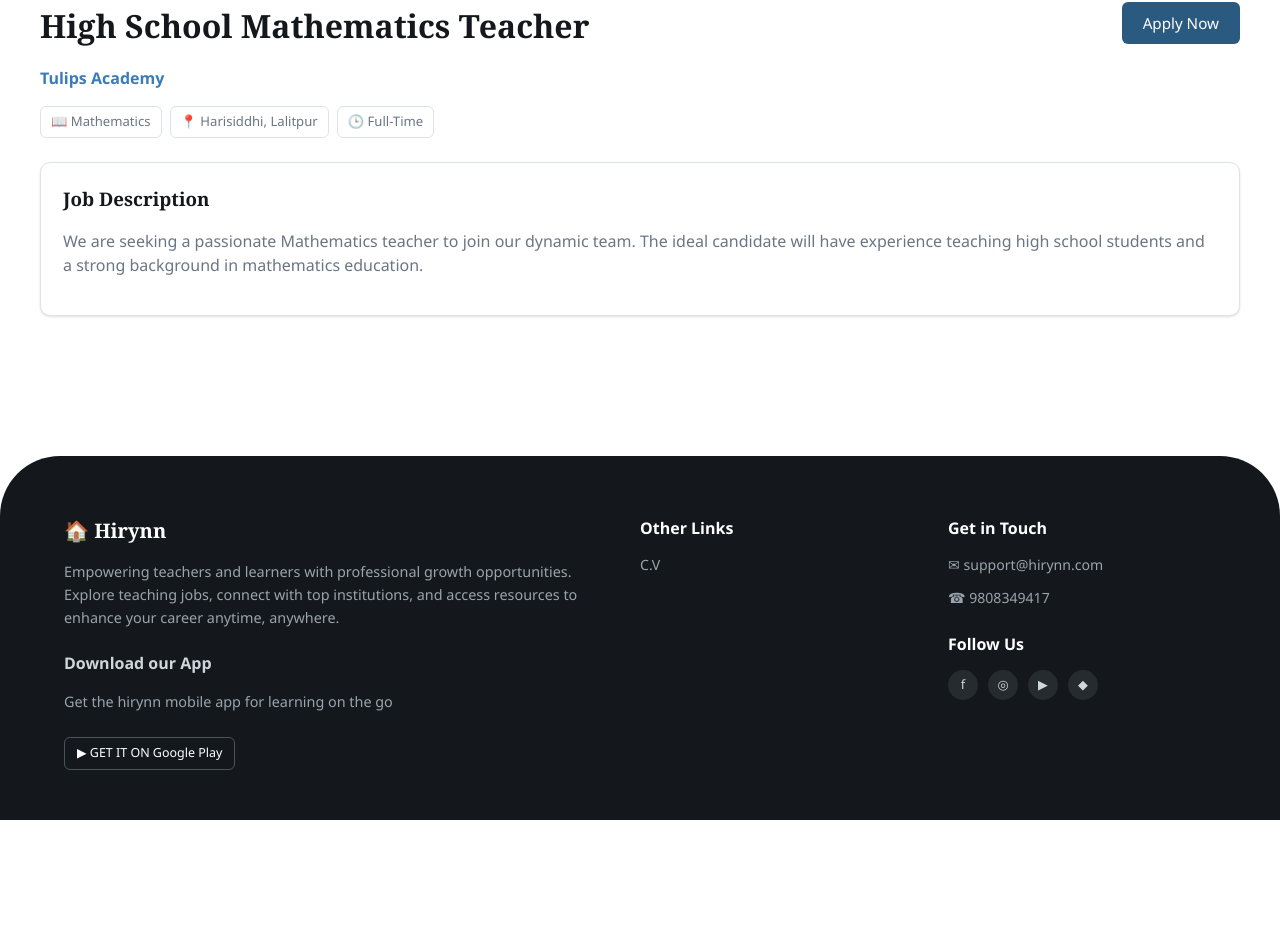
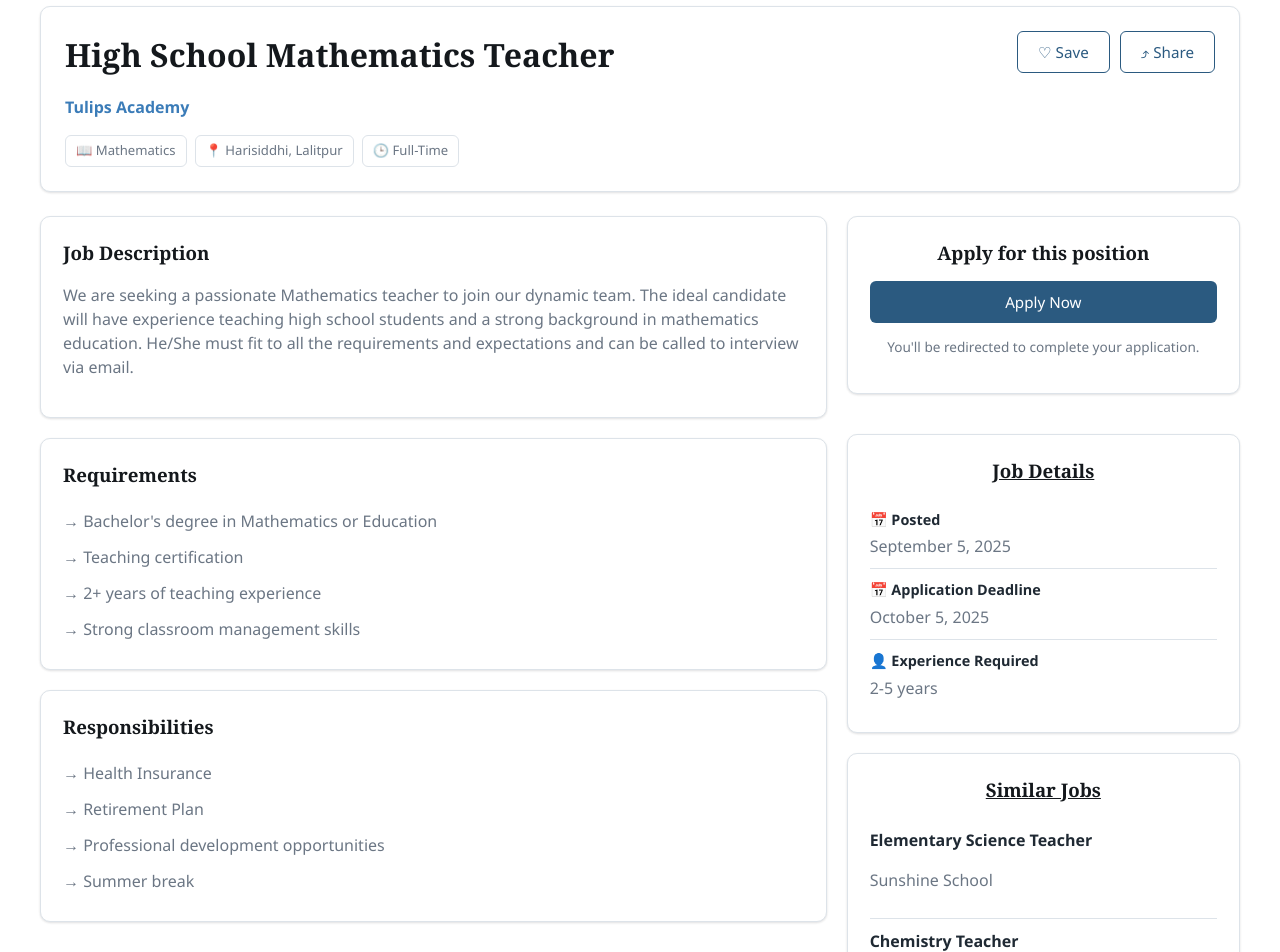
Before and after one commit to LaskaMaharjan/Hirynn-Website, a React (Vite) app: page /jobs/1 in a window 1280 px wide. Shown: the part 163-1115 px from the top of the page. Before the commit the page ends 983 px from the top, so only its background shows below. Built offline with nearby package versions, Linux system fonts and the light colour scheme.

Commit message:
Updated JobDetail

```diff
--- a/src/Components/JobDetail.jsx
+++ b/src/Components/JobDetail.jsx
@@ -1,11 +1,32 @@
+import { Link } from "react-router-dom";
+
+const requirements = [
+  "Bachelor's degree in Mathematics or Education",
+  "Teaching certification",
+  "2+ years of teaching experience",
+  "Strong classroom management skills",
+];
+
+const responsibilities = [
+  "Health Insurance",
+  "Retirement Plan",
+  "Professional development opportunities",
+  "Summer break",
+];
+
+const similarJobs = [
+  { title: "Elementary Science Teacher", institution: "Sunshine School" },
+  { title: "Chemistry Teacher", institution: "Euro School" },
+];
+
 export default function JobDetail() {
   const handleApply = () => {
     alert("Application submitted! (demo only)");
   };
 
   return (
-    <div className="page container">
-      <p className="back-link">← Back to jobs</p>
+    <div className="page container job-detail">
+      <Link to="/jobs" className="back-link">← Back to jobs</Link>
 
       <div className="job-detail-header">
         <div>
@@ -17,17 +38,86 @@
             <span className="pill">🕒 Full-Time</span>
           </div>
         </div>
-        <button className="btn btn-primary" onClick={handleApply}>Apply Now</button>
+        <div className="job-detail-actions">
+          <button className="btn btn-outline">♡ Save</button>
+          <button className="btn btn-outline">⤴ Share</button>
+        </div>
       </div>
 
-      <div className="job-detail-body">
-        <h3>Job Description</h3>
-        <p className="text-muted">
-          We are seeking a passionate Mathematics teacher to join our
-          dynamic team. The ideal candidate will have experience teaching
-          high school students and a strong background in mathematics
-          education.
-        </p>
+      <div className="job-detail-grid">
+        <div className="job-detail-main">
+          <div className="job-detail-body">
+            <h3>Job Description</h3>
+            <p className="text-muted">
+              We are seeking a passionate Mathematics teacher to join our
+              dynamic team. The ideal candidate will have experience
+              teaching high school students and a strong background in
+              mathematics education. He/She must fit to all the
+              requirements and expectations and can be called to interview
+              via email.
+            </p>
+          </div>
+
+          <div className="job-detail-body">
+            <h3>Requirements</h3>
+            <ul className="arrow-list">
+              {requirements.map((r) => (
+                <li key={r}>→ {r}</li>
+              ))}
+            </ul>
+          </div>
+
+          <div className="job-detail-body">
+            <h3>Responsibilities</h3>
+            <ul className="arrow-list">
+              {responsibilities.map((r) => (
+                <li key={r}>→ {r}</li>
+              ))}
+            </ul>
+          </div>
+        </div>
+
+        <div className="job-detail-side">
+          <div className="job-detail-body text-center">
+            <h3>Apply for this position</h3>
+            <button className="btn btn-primary btn-block" onClick={handleApply}>
+              Apply Now
+            </button>
+            <p className="text-muted apply-note">
+              You'll be redirected to complete your application.
+            </p>
+          </div>
+
+          <div className="job-detail-body">
+            <h3 className="text-center underline-heading">Job Details</h3>
+            <div className="job-detail-list">
+              <div>
+                <dt>📅 Posted</dt>
+                <dd>September 5, 2025</dd>
+              </div>
+              <div>
+                <dt>📅 Application Deadline</dt>
+                <dd>October 5, 2025</dd>
+              </div>
+              <div>
+                <dt>👤 Experience Required</dt>
+                <dd>2-5 years</dd>
+              </div>
+            </div>
+          </div>
+
+          <div className="job-detail-body">
+            <h3 className="text-center underline-heading">Similar Jobs</h3>
+            <ul className="similar-jobs">
+              {similarJobs.map((j) => (
+                <li key={j.title}>
+                  <strong>{j.title}</strong>
+                  <p className="text-muted">{j.institution}</p>
+                </li>
+              ))}
+            </ul>
+          </div>
+        </div>
       </div>
     </div>
   );
--- a/src/styles.css
+++ b/src/styles.css
@@ -411,6 +411,7 @@
 .back-link {
   color: var(--color-text-muted);
   margin-bottom: 16px;
+  display: inline-block;
 }
 
 .job-detail-header {
@@ -418,7 +419,31 @@
   justify-content: space-between;
   align-items: flex-start;
   gap: 20px;
-  margin-bottom: 24px;
+  margin: 20px 0 24px;
+  background: #fff;
+  border: 1px solid var(--color-border);
+  border-radius: var(--radius-md);
+  box-shadow: var(--shadow-card);
+  padding: 24px;
+}
+
+.job-detail-actions {
+  display: flex;
+  gap: 10px;
+  flex-shrink: 0;
+}
+
+.job-detail-grid {
+  display: grid;
+  grid-template-columns: 2fr 1fr;
+  gap: 20px;
+  align-items: start;
+}
+
+.job-detail-main, .job-detail-side {
+  display: flex;
+  flex-direction: column;
+  gap: 20px;
 }
 
 .job-detail-body {
@@ -430,7 +455,62 @@
 }
 
 .job-detail-body h3 {
-  margin-bottom: 12px;
+  margin-bottom: 14px;
+}
+
+.underline-heading {
+  text-decoration: underline;
+}
+
+.arrow-list li {
+  color: var(--color-text-muted);
+  padding: 6px 0;
+}
+
+.btn-block {
+  width: 100%;
+}
+
+.apply-note {
+  font-size: 0.85rem;
+  margin-top: 14px;
+}
+
+.job-detail-list > div {
+  padding: 10px 0;
+  border-top: 1px solid var(--color-border);
+}
+
+.job-detail-list > div:first-child {
+  border-top: none;
+}
+
+.job-detail-list dt {
+  font-weight: 600;
+  font-size: 0.9rem;
+}
+
+.job-detail-list dd {
+  margin: 4px 0 0;
+  color: var(--color-text-muted);
+}
+
+.similar-jobs li {
+  padding: 10px 0;
+  border-top: 1px solid var(--color-border);
+}
+
+.similar-jobs li:first-child {
+  border-top: none;
+}
+
+@media (max-width: 900px) {
+  .job-detail-grid {
+    grid-template-columns: 1fr;
+  }
+  .job-detail-header {
+    flex-direction: column;
+  }
 }
 
 /* ===== Solid pill (matches mockup job tags) ===== */
```
